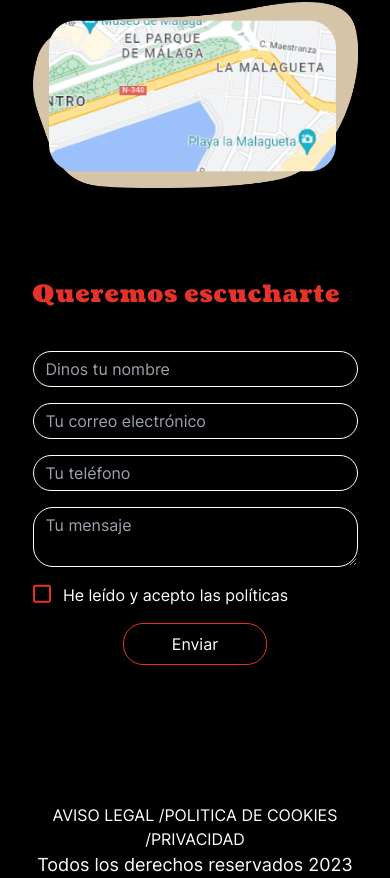
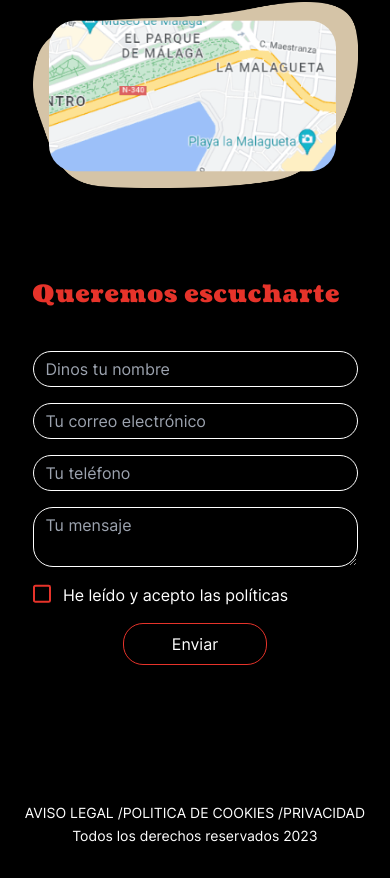
Before and after one commit to osquelsantisteban/landing_hamburguesera, a React (Create React App) app: page / in a window 390 px wide. Shown: the part 3339-4217 px from the top of the page. After the commit the page ends 4186 px from the top, so only its background shows below. Built offline with nearby package versions, Linux system fonts and the light colour scheme.

Commit message:
fix size in footer text

```diff
--- a/src/components/Footer.jsx
+++ b/src/components/Footer.jsx
@@ -3,12 +3,12 @@ import React from 'react';
 function Footer() {
     return (
         <footer className='px-4 mt-auto text-center z-20'>
-            <h3>
+            <h3 className='text-sm lg:text-2xl'>
                 <a href="/">AVISO LEGAL</a> /
                 <a href="/">POLITICA DE COOKIES</a> /
                 <a href="/">PRIVACIDAD</a>
             </h3>
-            <small>Todos los derechos reservados 2023 </small>
+            <small className='text-sm lg:text-lg'>Todos los derechos reservados 2023 </small>
         </footer>
     );
 }
```
